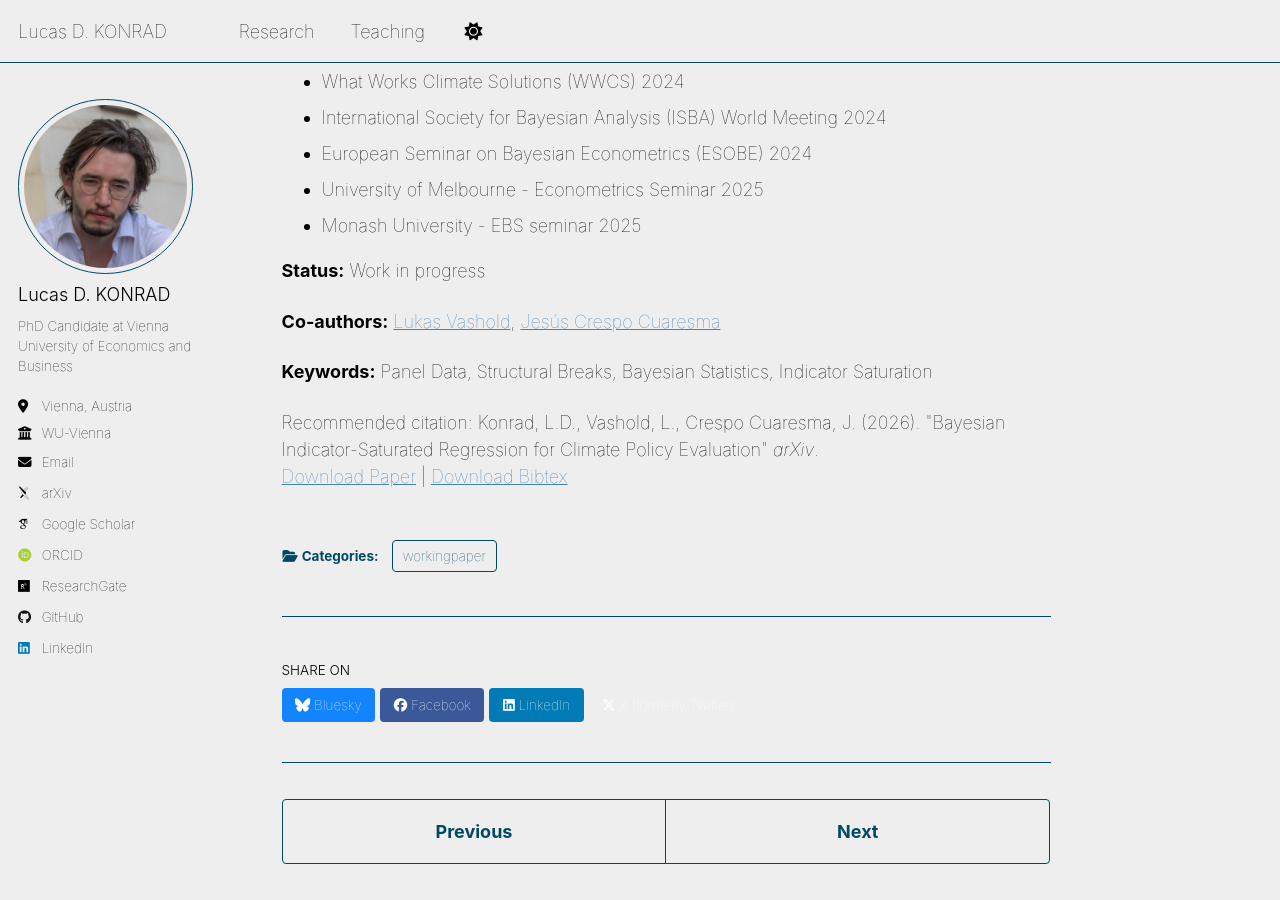
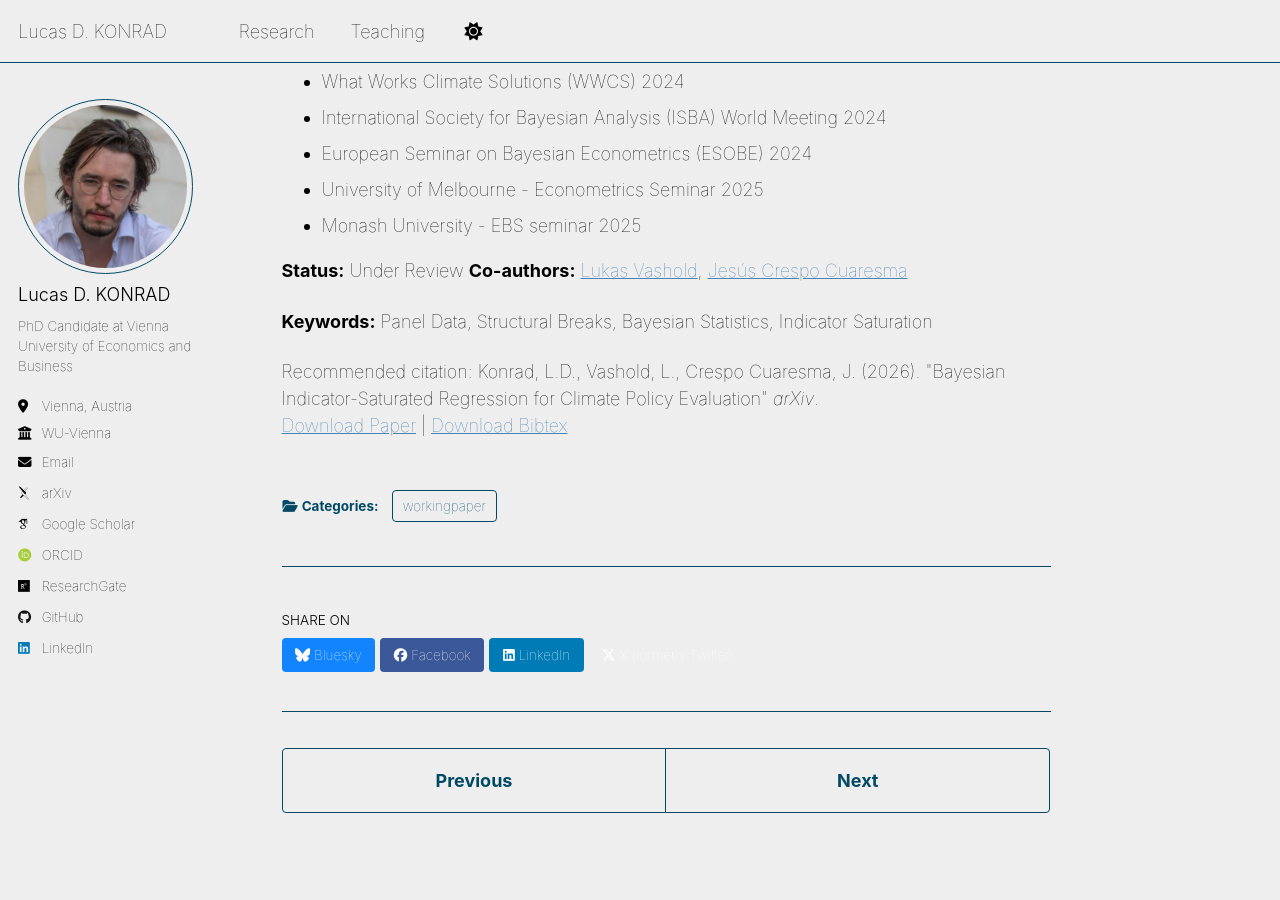
Before and after one commit to konradld/konradld.github.io, a Jekyll site: the page built from _research/publication-saturated-bayesian.md, in a window 1280 px wide and 900 px high, scrolled down 472 px. Built offline with Jekyll 4.4.1, drawn with Linux system fonts in a browser that asks for light colours; some web fonts are replaced; a script that is not in the unit is left out.

Commit message:
Update publication-saturated-bayesian.md

```diff
--- a/_research/publication-saturated-bayesian.md
+++ b/_research/publication-saturated-bayesian.md
@@ -22,8 +22,7 @@ citation: 'Konrad, L.D., Vashold, L., Crespo Cuaresma, J. (2026). &quot;Bayesian
 - University of Melbourne - Econometrics Seminar 2025
 - Monash University - EBS seminar 2025
 
-**Status:** Work in progress
-
+**Status:** Under Review
 **Co-authors:** [Lukas Vashold](https://www.vashold.eu/), [Jesús Crespo Cuaresma](https://www.wu.ac.at/en/economics/people/crespo-j)
 
 **Keywords:** Panel Data, Structural Breaks, Bayesian Statistics, Indicator Saturation
```
